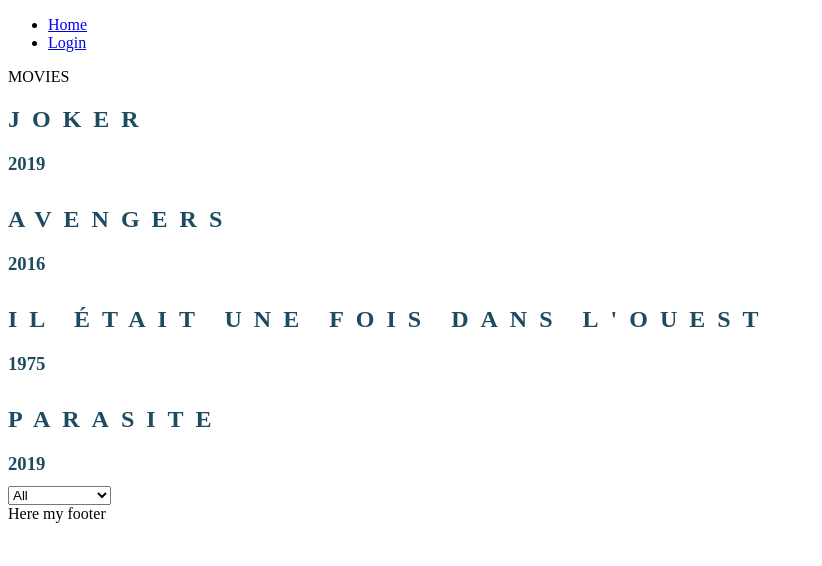
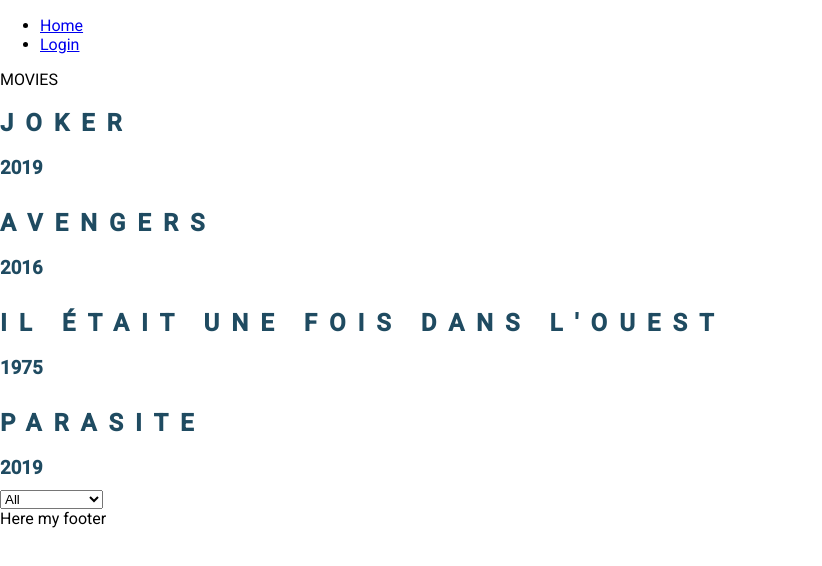
Before and after one commit to Marie-belette/MovieAngularPublic, an Angular app: page /home in a window 1280 px wide. Shown: the top 566 px of the page, without its empty margins (0-822 px from the left). Built offline with nearby package versions, Linux system fonts and the light colour scheme.

Commit message:
add Angular material

```diff
--- a/angular.json
+++ b/angular.json
@@ -28,6 +28,7 @@
               "src/assets"
             ],
             "styles": [
+              "./node_modules/@angular/material/prebuilt-themes/deeppurple-amber.css",
               "src/styles.scss"
             ],
             "scripts": []
@@ -92,6 +93,7 @@
               "src/assets"
             ],
             "styles": [
+              "./node_modules/@angular/material/prebuilt-themes/deeppurple-amber.css",
               "src/styles.scss"
             ],
             "scripts": []
--- a/package.json
+++ b/package.json
@@ -12,10 +12,12 @@
   "private": true,
   "dependencies": {
     "@angular/animations": "~9.0.0",
+    "@angular/cdk": "^9.0.0",
     "@angular/common": "~9.0.0",
     "@angular/compiler": "~9.0.0",
     "@angular/core": "~9.0.0",
     "@angular/forms": "~9.0.0",
+    "@angular/material": "^9.0.0",
     "@angular/platform-browser": "~9.0.0",
     "@angular/platform-browser-dynamic": "~9.0.0",
     "@angular/router": "~9.0.0",
--- a/src/app/app.module.ts
+++ b/src/app/app.module.ts
@@ -8,6 +8,7 @@
 import { HomeComponent } from './pages/home/home.component';
 import { LoginComponent } from './pages/login/login.component';
 import { UiModule } from './shared/ui/ui.module';
+import { BrowserAnimationsModule } from '@angular/platform-browser/animations';
 
 @NgModule({
   declarations: [
@@ -19,7 +20,8 @@
     BrowserModule,
     AppRoutingModule,
     FormsModule,
-    UiModule
+    UiModule,
+    BrowserAnimationsModule
   ],
   providers: [],
   bootstrap: [AppComponent]
--- a/src/index.html
+++ b/src/index.html
@@ -6,6 +6,8 @@
   <base href="/">
   <meta name="viewport" content="width=device-width, initial-scale=1">
   <link rel="icon" type="image/x-icon" href="favicon.ico">
+  <link href="https://fonts.googleapis.com/css?family=Roboto:300,400,500&display=swap" rel="stylesheet">
+  <link href="https://fonts.googleapis.com/icon?family=Material+Icons" rel="stylesheet">
 </head>
 <body>
   <app-root></app-root>
--- a/src/styles.scss
+++ b/src/styles.scss
@@ -1 +1,6 @@
 /* You can add global styles to this file, and also import other style files */
+
+
+
+html, body { height: 100%; }
+body { margin: 0; font-family: Roboto, "Helvetica Neue", sans-serif; }
```
Also changed, not shown: 1 other file (tests, documents, lock files or other folders).
